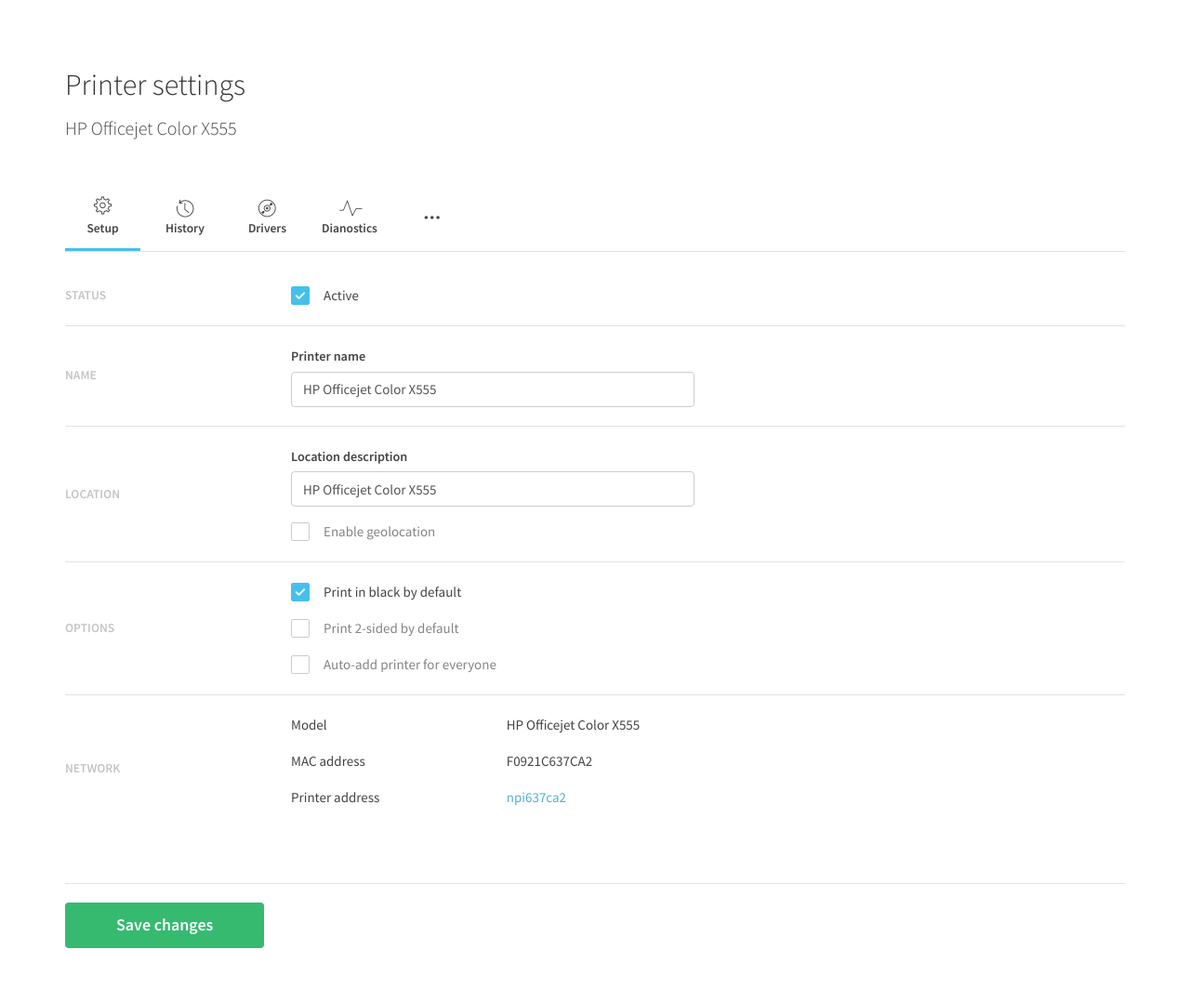
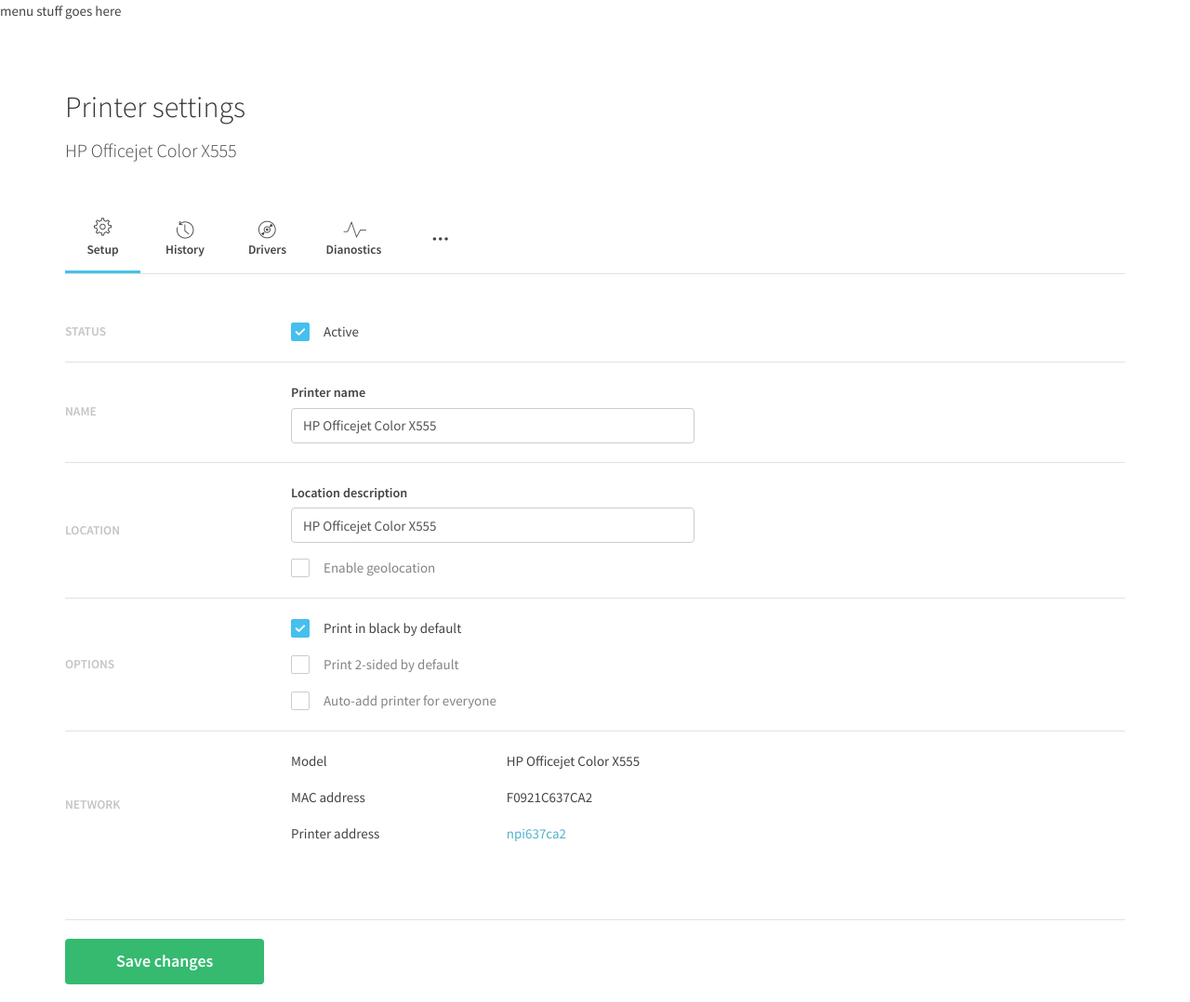
Before and after one commit to aakjaer/form-stuff, a Jekyll site: the page built from index.html, in a window 1280 px wide. Shown: the whole page at 93% size. Built offline with Jekyll 4.4.1, drawn with Linux system fonts in a browser that asks for light colours; nearby versions of some CDN libraries; before the commit the page ends 1039 px from its top, so only the background shows below that.

Commit message:
Tweaking away

```diff
--- /dev/null
+++ b/_includes/page-header.html
@@ -0,0 +1,6 @@
+<div class="page-header">
+	<div class="container">
+		<h1 class="page-title">{{ page.page-header }}</h1>
+		{% if page.page-subtitle != "" %}<p class="page-subtitle">{{ page.page-subtitle }}</p>{% endif %}
+	</div>
+</div>
--- a/_layouts/default.html
+++ b/_layouts/default.html
@@ -10,10 +10,13 @@
     </head>
     <body>
 
+        <header role="banner">
+            menu stuff goes here
+        </header>
+
         <main role="main">
             {{ content }}
         </main>
-
 
         <script src="//ajax.googleapis.com/ajax/libs/jquery/1.11.3/jquery.min.js"></script>
         <script src="{{ site.github.url }}/assets/js/modernizr.min.js"></script>
--- a/assets/_scss/_base.scss
+++ b/assets/_scss/_base.scss
@@ -5,10 +5,32 @@ body {
     font-smoothing: antialiased;
 }
 
+header[role="banner"] {
+
+}
+
+main {
+	@media screen and (max-width: $grid-float-breakpoint-max) {
+		background: #F4F4F4;
+	}
+}
+
 .page-header {
 	@media screen and (max-width: $grid-float-breakpoint-max) {
 		display: none;
 	}
+}
+
+.section--separate {
+	@media screen and (max-width: $grid-float-breakpoint-max) {
+		margin-bottom: 0.5em;
+		background: #fff;
+		@include box-shadow(1px 1px 2px 0px rgba(0,0,0,0.05));
+	}
+}
+
+.content-section {
+	background: #fff;
 }
 
 .mobile-full-width {
--- a/assets/_scss/_forms.scss
+++ b/assets/_scss/_forms.scss
@@ -1,10 +1,3 @@
-
-.form-section {
-	position: relative;
-	margin-top: 0;
-	padding: 20px 0;
-}
-
 .form-col {
 	width: auto;
 }
@@ -33,8 +26,19 @@
 }
 
 
+.form-section {
+	position: relative;
+	margin-top: 0;
+	padding: 20px 0;
+
+	+ .form-section {
+		border-top: 1px solid $separator-color;
+	}
+}
+
 // horizontal form sections (form header placed next to form-controls)
 .form-section--horizontal {
+
 	@media screen and (min-width: $screen-sm-min) {
 
 		> .row {
@@ -50,8 +54,13 @@
 	}
 }
 
-.form-section--horizontal + .form-section--horizontal {
-	border-top: 1px solid $separator-color;
+.form-section--separate {
+	@extend .mobile-full-width;
+	border-bottom: 1px solid $separator-color;
+
+	+ .form-section {
+		border: 0;
+	}
 }
 
 // form buttons and links (submit, cancel etc.)
--- a/assets/_scss/_tab-menu.scss
+++ b/assets/_scss/_tab-menu.scss
@@ -2,24 +2,22 @@ $tab-menu-breakpoint: 350px;  // where does the text labels collapse/disappear
 $tab-menu-breakpoint-max: ($tab-menu-breakpoint - 1);
 
 // tab navigation and content
-.tab-menu {
-	@extend .container;
-
+.tab-menu > .container {
 	// remove padding on small devices
-	@media screen and (max-width: $grid-float-breakpoint) {
+	@media screen and (max-width: $grid-float-breakpoint-max) {
 		padding: 0;
 		padding: 0;
 	}
 }
 
-.tab-menu > ul {
+.tab-menu > .container > ul {
 	@extend .nav;
 	display: flex;
-	border-bottom: 1px solid $separator-color;
 
 	// use flex only on small devices (hopefully a mobile browser)
-	@media screen and (min-width: $screen-sm-min) {
+	@media screen and (min-width: $grid-float-breakpoint) {
 		display: block;
+		border-bottom: 1px solid $separator-color;
 	}
 }
 
@@ -105,5 +103,7 @@ $tab-menu-breakpoint-max: ($tab-menu-breakpoint - 1);
 }
 
 .tab-content {
-	padding-top: 1em;
+	@media screen and (min-width: $grid-float-breakpoint) {
+		padding-top: 2em;
+	}
 }
--- a/index.html
+++ b/index.html
@@ -1,16 +1,14 @@
 ---
 layout: default
+page-header: Printer settings
+page-subtitle: HP Officejet Color X555
 ---
 
+{%  include page-header.html %}
 
-<div class="page-header">
+<div class="section--separate">
+	<nav class="tab-menu" role="tablist">
 		<div class="container">
-		<h1 class="page-title">Printer settings</h1>
-		<p class="page-subtitle">HP Officejet Color X555</p>
-	</div>
-</div>
-
-<nav class="tab-menu" role="tablist">
 			<ul>
 				<li class="tab-menu__tab active" role="presentation">
 					<a href="#setup" aria-controls="setup" role="tab" data-toggle="tab">
@@ -46,14 +44,17 @@ layout: default
 					</ul>
 				</li>
 			</ul>
+		</div>
 	</nav>
+</div>
 
+<div class="content-section">
 <div class="tab-content container">
 	<!-- setup content  -->
 	<div role="tabpanel" class="tab-pane active" id="setup">
 
 		<!-- status section -->
-		<fieldset class="form-section form-section--horizontal">
+		<fieldset class="form-section form-section--horizontal form-section--separate">
 			<h4 class="form-header hidden-xs">
 				Status
 			</h4>
@@ -73,7 +74,7 @@ layout: default
 
 		<!-- name section -->
 		<fieldset class="form-section form-section--horizontal">
-			<h4 class="form-header hidden-xs hidden-sm">
+			<h4 class="form-header hidden-xs">
 				Name
 			</h4>
 			<div class="row">
@@ -89,7 +90,7 @@ layout: default
 
 		<!-- location section -->
 		<fieldset class="form-section form-section--horizontal">
-			<h4 class="form-header hidden-xs hidden-sm">
+			<h4 class="form-header hidden-xs">
 				Location
 			</h4>
 			<div class="row">
@@ -195,3 +196,5 @@ layout: default
 		Overflow content
 	</div>
 </div>
+
+</div>
```
Also changed, not shown: 2 other files. Lines whose indentation alone changed are shown as unchanged.
